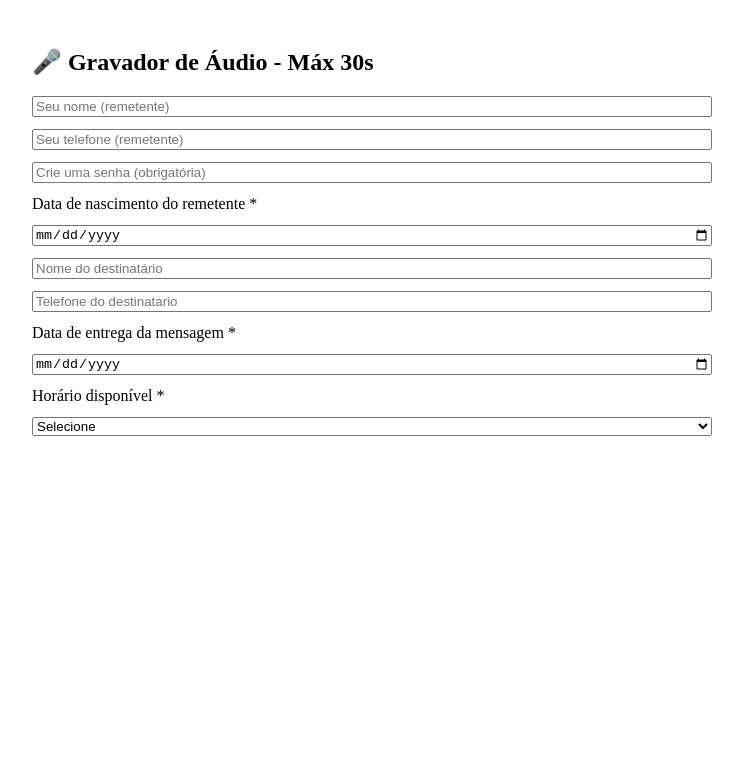
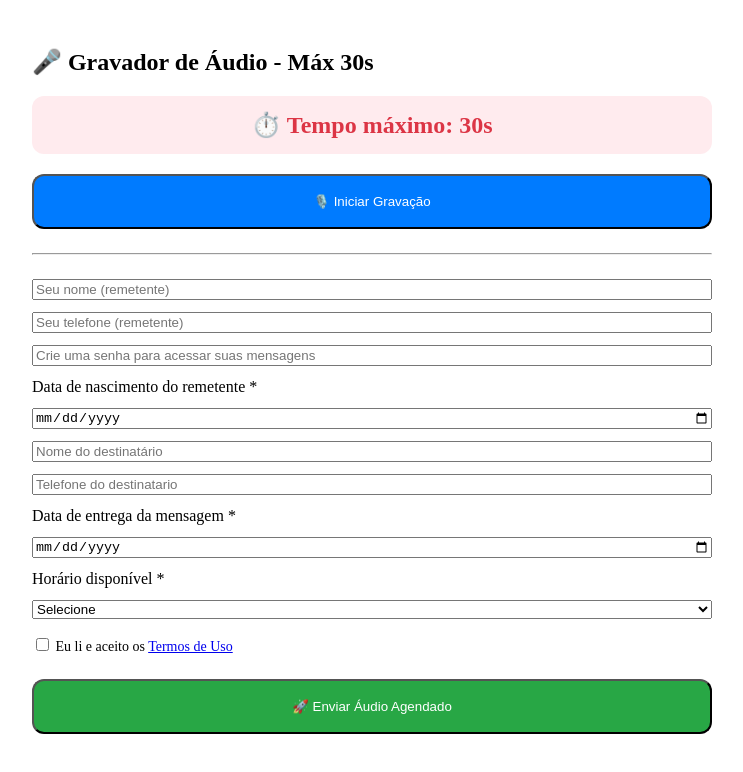
Before and after one commit to AdilsonStewart/CorujinhaLegal, a React (Create React App) app: page /audiorecord in a window 1280 px wide. Shown: the top 772 px of the page, without its empty margins (268-1011 px from the left). Built offline with nearby package versions, Linux system fonts and the light colour scheme.

Commit message:
Implement password input and validation
Added password state and validation to the audio recording page.

```diff
--- a/src/screens/AudioRecordPage.js
+++ b/src/screens/AudioRecordPage.js
@@ -21,6 +21,10 @@ const AudioRecordPage = () => {
 
   const [remetenteNome, setRemetenteNome] = useState("");
   const [remetenteTelefone, setRemetenteTelefone] = useState("");
+
+  // ⭐ ADICIONADO: estado da senha
+  const [senha, setSenha] = useState("");
+
   const [remetenteNascimento, setRemetenteNascimento] = useState("");
 
   const [destinatarioNome, setDestinatarioNome] = useState("");
@@ -33,9 +37,6 @@ const AudioRecordPage = () => {
   const [tempoRestante, setTempoRestante] = useState(30);
 
   const [aceitoTermos, setAceitoTermos] = useState(false);
-
-  // ⭐ ADICIONADO — SENHA
-  const [senha, setSenha] = useState("");
 
   const mediaRecorderRef = useRef(null);
   const audioChunksRef = useRef([]);
@@ -91,7 +92,7 @@ const AudioRecordPage = () => {
     if (!remetenteNascimento)
       return alert("Preencha a data de nascimento do remetente.");
 
-    // ⭐ ADICIONADO — validação senha
+    // ⭐ ADICIONADO: validação senha
     if (!senha) return alert("Crie uma senha para proteger seu acesso.");
 
     const agora = new Date();
@@ -137,7 +138,7 @@ const AudioRecordPage = () => {
         telefone_remetente: telefoneRem,
         remetente_nascimento: remetenteNascimento,
 
-        // ⭐ ADICIONADO — envia senha para Firestore
+        // ⭐ ADICIONADO: senha no payload
         senha: senha,
       };
 
@@ -171,16 +172,47 @@ const AudioRecordPage = () => {
     <div style={{ padding: 20, maxWidth: 680, margin: "0 auto" }}>
       <h2>🎤 Gravador de Áudio - Máx 30s</h2>
 
-      {/* ... TODO O RESTO SEM ALTERAÇÃO ... */}
+      <div style={{
+        fontSize: 24,
+        color: "#dc3545",
+        fontWeight: "bold",
+        background: "#ffebee",
+        padding: "15px",
+        borderRadius: 12,
+        marginBottom: 20,
+        textAlign: "center"
+      }}>
+        ⏱️ Tempo máximo: {tempoRestante}s
+      </div>
+
+      {!isRecording ? (
+        <button
+          onClick={startRecording}
+          style={{ width: "100%", padding: 18, background: "#007bff", color: "white", borderRadius: 12 }}
+        >
+          🎙️ Iniciar Gravação
+        </button>
+      ) : (
+        <button
+          onClick={stopRecording}
+          style={{ width: "100%", padding: 18, background: "#dc3545", color: "white", borderRadius: 12 }}
+        >
+          ⏹️ Parar Gravação
+        </button>
+      )}
+
+      {audioURL && <audio controls src={audioURL} style={{ width: "100%", marginTop: 16 }} />}
+
+      <hr style={{ margin: "24px 0" }} />
 
       <div style={{ display: "grid", gap: 12 }}>
         <input type="text" placeholder="Seu nome (remetente)" value={remetenteNome} onChange={(e) => setRemetenteNome(e.target.value)} />
         <input type="tel" placeholder="Seu telefone (remetente)" value={remetenteTelefone} onChange={(e) => setRemetenteTelefone(e.target.value)} />
 
-        {/* ⭐ ADICIONADO — CAMPO SENHA */}
+        {/* ⭐ ADICIONADO: CAMPO SENHA */}
         <input
           type="password"
-          placeholder="Crie uma senha (obrigatória)"
+          placeholder="Crie uma senha para acessar suas mensagens"
           value={senha}
           onChange={(e) => setSenha(e.target.value)}
         />
@@ -203,8 +235,16 @@ const AudioRecordPage = () => {
         </select>
       </div>
 
-      {/* ... TODO O RESTO SEM ALTERAÇÃO ... */}
+      <div style={{ marginTop: 16, fontSize: 14 }}>
+        <input type="checkbox" checked={aceitoTermos} onChange={(e) => setAceitoTermos(e.target.checked)} /> Eu li e aceito os <Link to="/termos">Termos de Uso</Link>
+      </div>
 
+      <button
+        onClick={enviarDados}
+        style={{ marginTop: 24, width: "100%", padding: 18, background: "#28a745", color: "white", borderRadius: 12 }}
+      >
+        🚀 Enviar Áudio Agendado
+      </button>
     </div>
   );
 };
```
